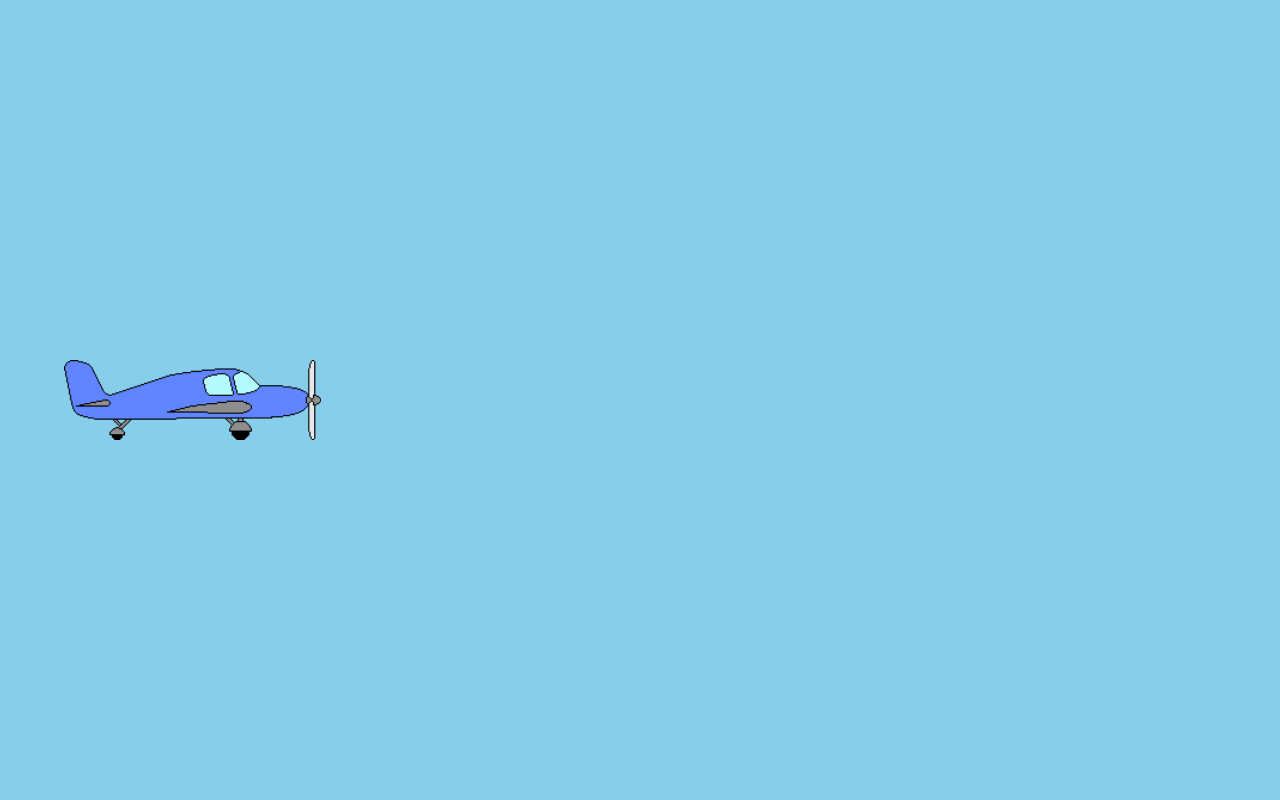
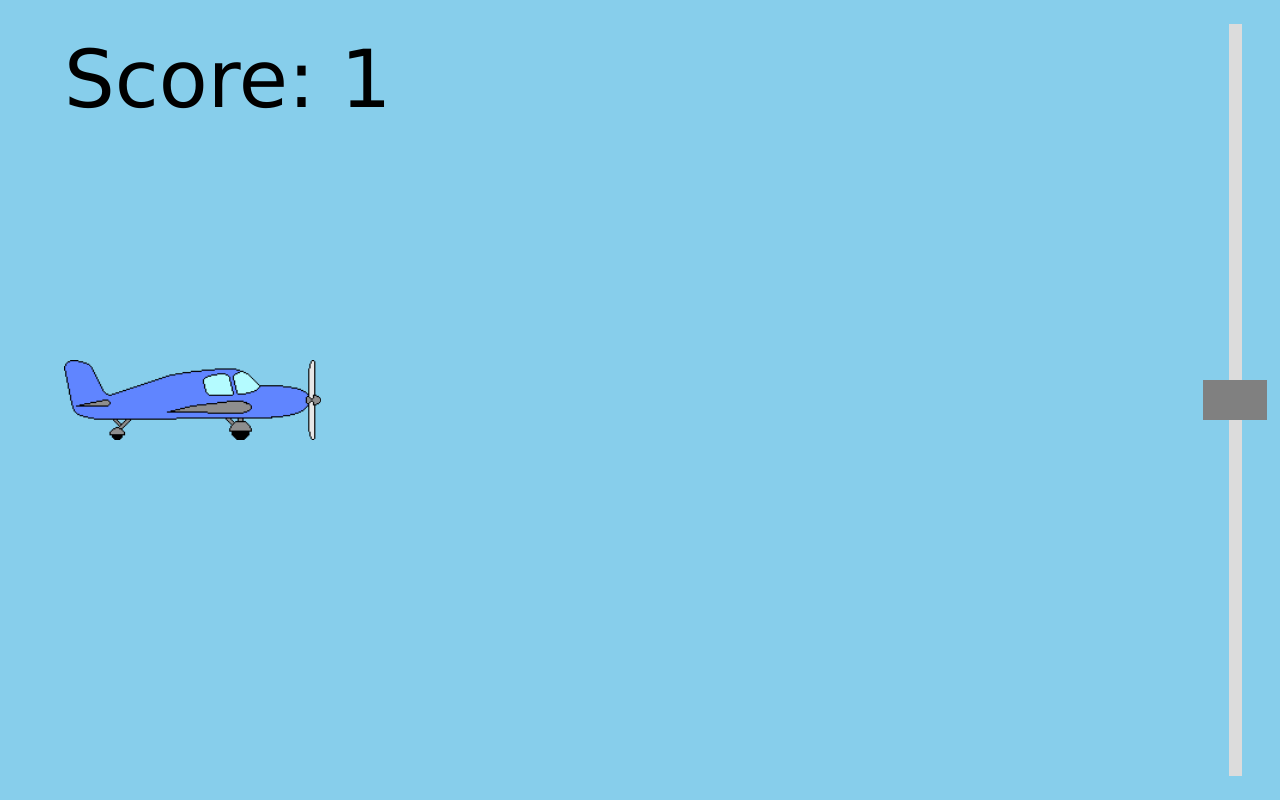
Before and after one commit to Joegu17/MyGame, a plain HTML site: page index.html in a window 1280 px wide. Drawn offline with Linux system fonts and the light colour scheme.

Commit message:
Add files via upload

```diff
--- a/index.html
+++ b/index.html
@@ -9,10 +9,13 @@
     </head>
     <body>
         <div id="hintergrund">
-            <div id="flugzeug"></div>
             <div id="berg"></div>
             <div id="turm"></div>
             <div id="ballon"></div>
+            <div id="score">Score: 0</div>
+            <div id="flugzeug"></div>
+            <div id="balken"></div>
+            <div id="regler"></div>
         </div>
 
         <script src="scripts/jquery.js"></script>
--- a/scripts/main.js
+++ b/scripts/main.js
@@ -1,5 +1,19 @@
 // JavaScript Document
 
+var w = window.innerWidth,
+    h = window.innerHeight;
+var fw = h/10*215/67,
+    fh = h/10;
+var bergw = h*0.7/430*768,
+    bergh = h*0.7;
+var turmw = h*0.5/555*73,
+    turmh = h*0.5;
+var ballonw = h*0.6/328*225,
+    ballonh = h*0.6;
+var reglerw = w/5,
+    reglerh = h/5;
+
+var score = 0;
 
 function gameLoop(typ) {
 
@@ -21,27 +35,17 @@ var game = {
 
     init: function() {
 
-        var w = window.innerWidth,
-            h = window.innerHeight;
-        var fw = h/10*215/67,
-            fh = h/10;
-        var bergw = h*0.7/430*768,
-            bergh = h*0.7;
-        var turmw = h*0.5/555*73,
-            turmh = h*0.5;
-        var ballonw = h*0.6/328*225,
-            ballonh = h*0.6;
-
         $('#hintergrund').css({width: w+'px', height: h+'px'});
         $('#flugzeug').css({width: fw+'px', height: fh+'px', top: h/2-fh/2+'px'});
         $('#berg').css({width: bergw+'px', height: bergh+'px'});
         $('#turm').css({width: turmw+'px', height: turmh+'px'});
         $('#ballon').css({width: ballonw+'px', height: ballonh+'px'});
+        $('#score').css({'font-size': h/10+'px'});
 
-        var f = document.getElementById('flugzeug');
-        f.addEventListener('touchstart', flugzeug.touchStart);
-        f.addEventListener('touchmove', flugzeug.touchMove);
-        f.addEventListener('touchend', flugzeug.touchEnd);
+        var f = document.getElementById('regler');
+        f.addEventListener('touchstart', regler.touchStart);
+        f.addEventListener('touchmove', regler.touchMove);
+        f.addEventListener('touchend', regler.touchEnd);
 
         window.setTimeout(gameLoop, 1000);
 
@@ -51,9 +55,9 @@ var game = {
 
 var flugzeug = {
 
-    coords: window.innerHeight/2-(window.innerWidth/10*67/215)/2,
-    realTimeCoords: window.innerHeight/2-(window.innerWidth/10*67/215)/2,
-    endCoords: window.innerHeight/2-(window.innerWidth/10*67/215)/2,
+    coords: h/2-(h/10*67/215)/2,
+    realTimeCoords: h/2-(h/10*67/215)/2,
+    endCoords: h/2-(h/10*67/215)/2,
 
     touchCoord: null,
     touchStart: function(e) {
@@ -116,15 +120,77 @@ var flugzeug = {
 
 }
 
+var regler = {
+
+    coordY: h/2 - reglerh/2,
+    realTimeCoordY: h/2 - reglerh/2,
+
+    touchCoord: null,
+    touchStart: function(e) {
+
+        e.preventDefault();
+
+        var touch = e.touches[0];
+
+        if (e.touches.length == 1) {
+
+            regler.touchCoord = {y: touch.pageY, id: touch.identifier};
+
+        }
+
+    },
+
+    touchMove: function(e) {
+
+        e.preventDefault();
+
+        for (var i = 0; i < e.touches.length; i++) {
+
+            if (e.touches[i].identifier == regler.touchCoord.id) {
+
+                var touch = e.touches[0],
+                    moveCoords = touch.pageY,
+                    dif = moveCoords - regler.touchCoord.y;
+
+                var y = parseInt((dif + regler.coordY)*10)/10;
+
+                touch.realTimeCoordY = y;
+
+                $('#regler').css('-webkit-transform', 'translate3d(0px, '+dif+'px, 0px)');
+                $('#regler').css('transform', 'translate3d(0px, '+dif+'px, 0px)');
+
+            }
+
+        }
+
+        $('#regler').css({top: flugzeug.realTimeCoords+'px'});
+
+    },
+
+    touchEnd: function(e) {
+
+        for (var i = 0; i < e.changedTouches.length; i++) {
+
+            if (e.changedTouches[i].identifier == regler.touchCoord.id) {
+
+                var dif = e.changedTouches[0].pageY - regler.touchCoord.y,
+                    y = parseInt((dif + regler.coordY)*10)/10;
+
+                regler.coordY = regler.realTimeCoordY;
+
+            }
+
+        }
+
+    }
+
+}
+
 var hindernis = {
 
     move: function(typ) {
 
-        var w = window.innerWidth,
-            h = window.innerHeight,
-            bergw = h*0.7/430*768,
-            bergh = h*0.7,
-            x = -(w/5 + w + bergw);
+        var x = -(w/5 + w + bergw);
 
         switch (typ) {
             case 1:
@@ -152,6 +218,10 @@ var hindernis = {
     },
 
     reset: function(typ) {
+
+        score += 1;
+
+        $('#score').html('Score: '+score);
 
         var w = window.innerWidth,
             h = window.innerHeight,
--- a/styles/main.css
+++ b/styles/main.css
@@ -111,3 +111,26 @@ table {
     -webkit-transition-timing-function: linear;
     transition-timing-function: linear;
 }
+#score {
+    position: fixed;
+    left: 5%;
+    top: 5%;
+    font-family: Lucida Sans Unicode;
+}
+#balken {
+    position: fixed;
+    right: 3%;
+    top: 3%;
+    bottom: 3%;
+    height: 94%;
+    width: 1%;
+    background-color: gainsboro;
+}
+#regler {
+    position: absolute;
+    right: 1%;
+    top: 47.5%;
+    width: 5%;
+    height: 5%;
+    background-color: grey;
+}
```
